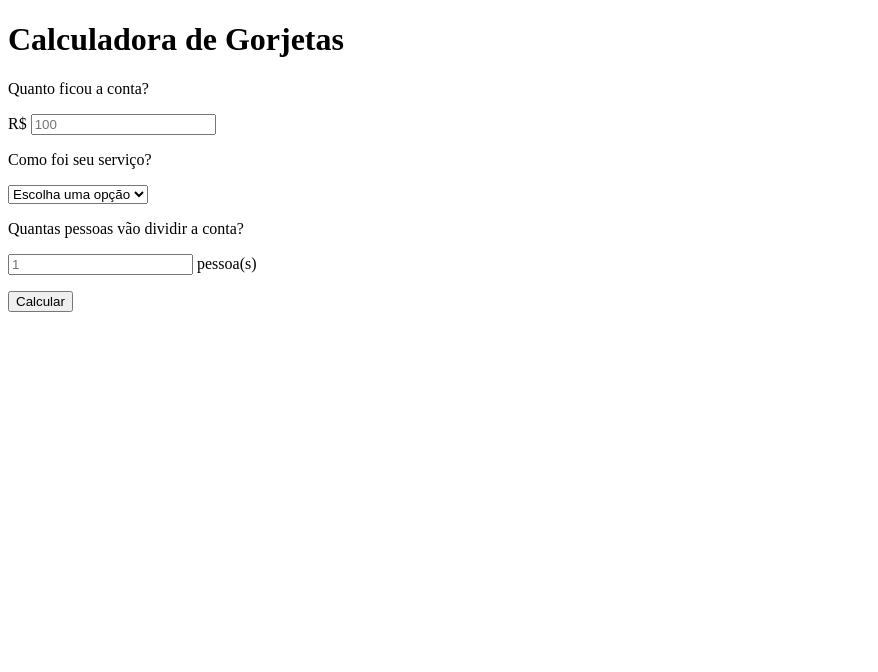
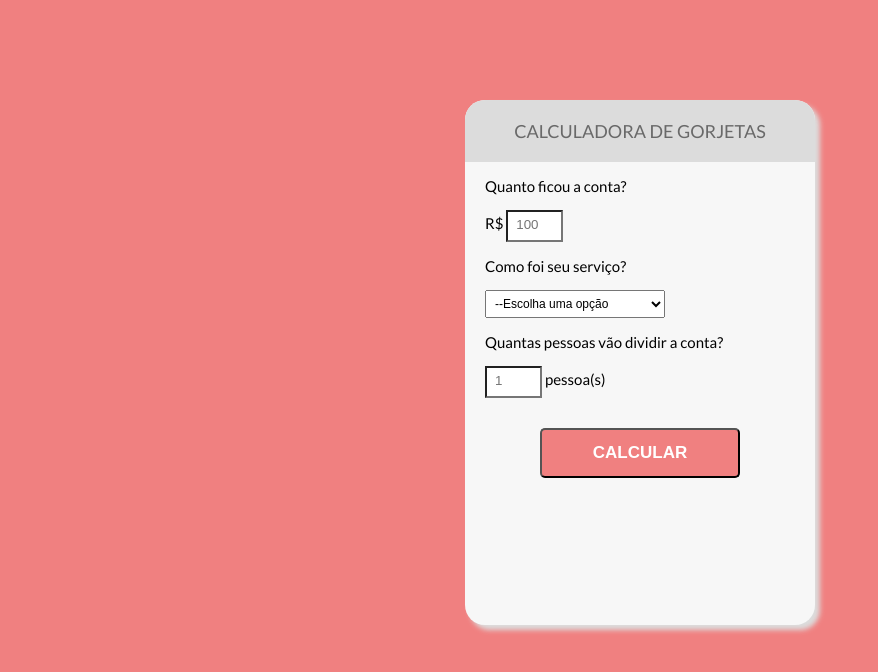
Before and after one commit to gustavo-goulart/projeto-calculadora-gorjeta, a plain HTML site: page index.html in a window 1280 px wide. Shown: the whole page, without its empty margins (0-878 px from the left). Drawn offline with Linux system fonts and the light colour scheme.

Commit message:
adicionados CSS no projeto

```diff
--- a/index.html
+++ b/index.html
@@ -4,26 +4,35 @@
     <meta charset="UTF-8" />
     <meta http-equiv="X-UA-Compatible" content="IE=edge" />
     <meta name="viewport" content="width=device-width, initial-scale=1.0" />
+    <link rel="stylesheet" href="style.css" />
     <title>Calculadora de Gorjetas</title>
   </head>
   <body>
+    <div id="container">
       <div>
-      <h1>Calculadora de Gorjetas</h1>
+        <h1 class="title">Calculadora de Gorjetas</h1>
       </div>
       <div>
-      <form>
+        <form class="tipsForm">
           <label for="bill">
             <p>Quanto ficou a conta?</p>
           </label>
           <p>
-          R$ <input type="number" placeholder="100" name="bill" id="bill" />
+            R$
+            <input
+              type="number"
+              placeholder="100"
+              name="bill"
+              id="bill"
+              class="formInput"
+            />
           </p>
           <label for="serviceQual">
             <p>Como foi seu serviço?</p>
           </label>
           <p>
-          <select name="serviceQual" id="bill">
-            <option disabled selected value="0">Escolha uma opção</option>
+            <select name="serviceQual" id="bill" class="formSelect">
+              <option disabled selected value=>--Escolha uma opção</option>
               <option value="0.3">30% - Incrível</option>
               <option value="0.2">20% - Aceitável</option>
               <option value="0.15">15% - Esperado</option>
@@ -35,11 +44,11 @@
             <p>Quantas pessoas vão dividir a conta?</p>
           </label>
           <p>
-          <input type="number" placeholder="1" name="people" id="people" />
-          pessoa(s)
-        </p>
-        <button type="submit">Calcular</button>
+            <input type="number" placeholder="1" name="people" id="people" class="formInput"/>
+            pessoa(s)</p>
+          <button type="submit" class="formSubmit">Calcular</button>
         </form>
+      </div>
     </div>
   </body>
 </html>
--- /dev/null
+++ b/style.css
@@ -0,0 +1,69 @@
+@import url("https://fonts.googleapis.com/css2?family=Lato:wght@300;400;700&display=swap");
+
+:root {
+  --primary-color: lightcoral;
+  --secondary-color: dimgray;
+  --terceary-color: gainsboro;
+}
+
+body {
+  background-color: var(--primary-color);
+  font-size: 15px;
+  font-family: "Lato", sans-serif;
+}
+
+#container {
+  height: 525px;
+  width: 350px;
+  margin: 100px auto;
+  background-color: #f7f7f7;
+  box-shadow: 5px 5px 5px var(--terceary-color);
+  border-radius: 20px;
+}
+
+.title {
+  background-color: var(--terceary-color);
+  color: var(--secondary-color);
+  padding: 20px;
+  text-transform: uppercase;
+  font-size: 18px;
+  font-weight: normal;
+  border-top-left-radius: 20px;
+  border-top-right-radius: 20px;
+  text-align: center;
+}
+
+.tipsForm {
+  padding-left: 20px;
+  padding-right: 20px;
+}
+
+.formInput {
+  background-color: white;
+  width: 40px;
+  padding: 5px 5px 8px 8px;
+}
+
+.formInput:focus {
+  border: 3px solid var(--primary-color);
+  outline: none;
+}
+
+.formSelect {
+  width: 180px;
+  padding: 5px;
+  font-size: 12px;
+}
+
+.formSubmit {
+  text-transform: uppercase;
+  font-weight: bold;
+  display: block;
+  margin: 30px auto;
+  background-color: var(--primary-color);
+  border-radius: 5px;
+  width: 200px;
+  height: 50px;
+  font-size: 17px;
+  color: white;
+}
```
Lines whose indentation alone changed are shown as unchanged.
